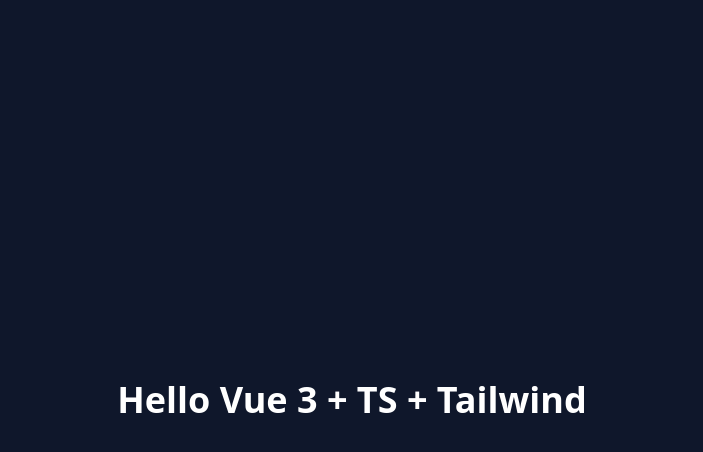
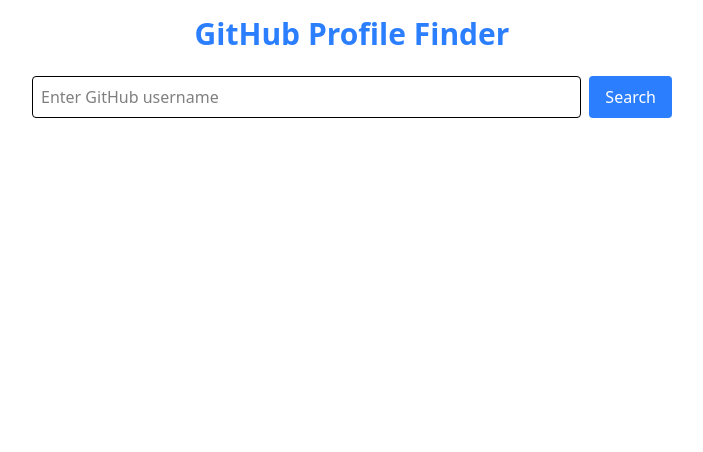
Before and after one commit to AbhisekhJha/Github-Profile-Finder, a Vue app: page / in a window 1280 px wide. Shown: the top 452 px of the page, without its empty margins (288-991 px from the left). Built offline with nearby package versions, Linux system fonts and the light colour scheme.

Commit message:
feat:implement github profile and display content

```diff
--- a/src/App.vue
+++ b/src/App.vue
@@ -1,8 +1,25 @@
 <script setup lang="ts">
+import { useGithub } from './composables/useGithub'
+import SearchGithubUser from './components/SearchGithubUser.vue'
+import ProfileCard from './components/ProfileCard.vue'
+
+const { profile, loading, fetchUser } = useGithub()
+
+function handleSearch(username: string): void {
+  fetchUser(username)
+}
 </script>
 
 <template>
-  <div class="min-h-screen flex items-center justify-center bg-slate-900 text-white">
-    <h1 class="text-4xl font-bold">Hello Vue 3 + TS + Tailwind</h1>
+  <div class="max-w-2xl mx-auto p-4">
+     <h1 class="text-blue-500 text-3xl font-bold text-center mb-6">
+      GitHub Profile Finder
+    </h1>
+    <SearchGithubUser :onSearch="handleSearch" />
+
+    <p v-if="loading" class="text-gray-500 mt-2">Loading...</p>
+
+
+    <ProfileCard :profile="profile" />
   </div>
 </template>
--- /dev/null
+++ b/src/components/ProfileCard.vue
@@ -0,0 +1,29 @@
+<script setup lang="ts">
+
+import type { GithubProfile } from '../composables/useGithub'
+
+const props = defineProps<{ profile: GithubProfile | null }>()
+</script>
+<template>
+  <div
+    v-if="profile"
+    class="bg-gray-200 shadow rounded p-4 flex gap-4 items-center mb-4"
+  >
+    <img
+      :src="profile.avatar_url"
+      alt="avatar"
+      class="w-24 h-24 rounded-full"
+    />
+    <div>
+      <h2 class="text-xl font-bold">
+        {{ profile.name || profile.login }}
+      </h2>
+      <p class="text-gray-600">{{ profile.bio }}</p>
+      <p class="mt-2 text-sm font-bold">
+        Followers: {{ profile.followers }} |
+        Following: {{ profile.following }} |
+        Repos: {{ profile.public_repos }}
+      </p>
+    </div>
+  </div>
+</template>
```
